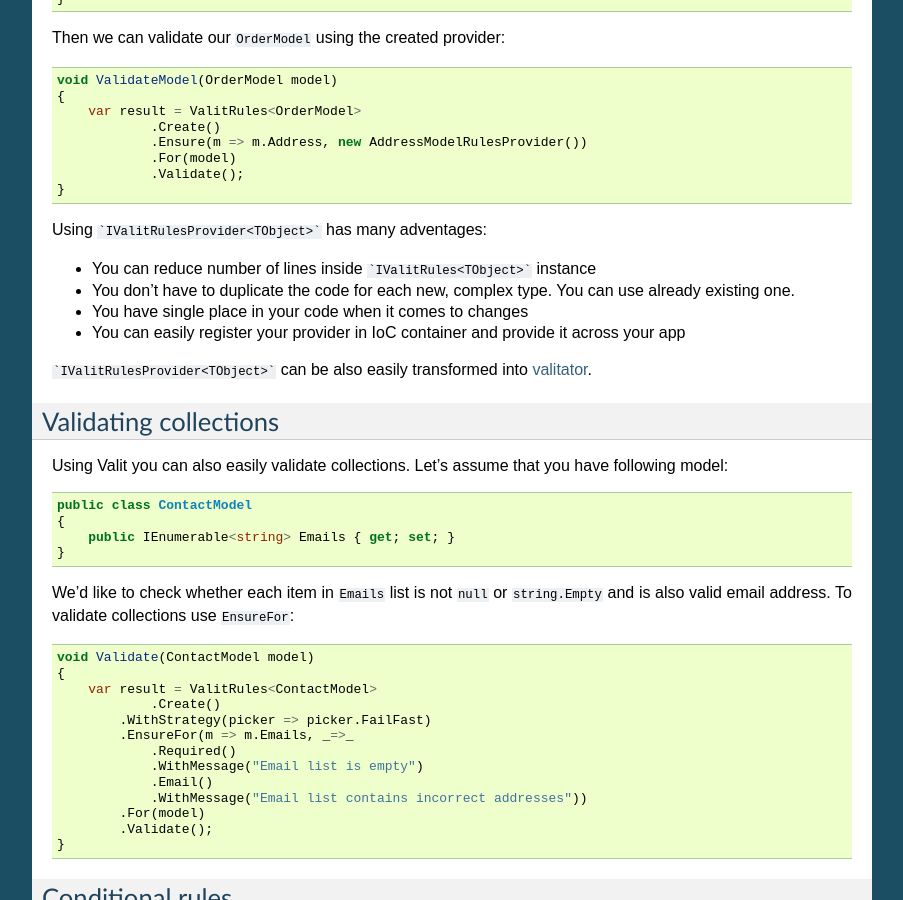
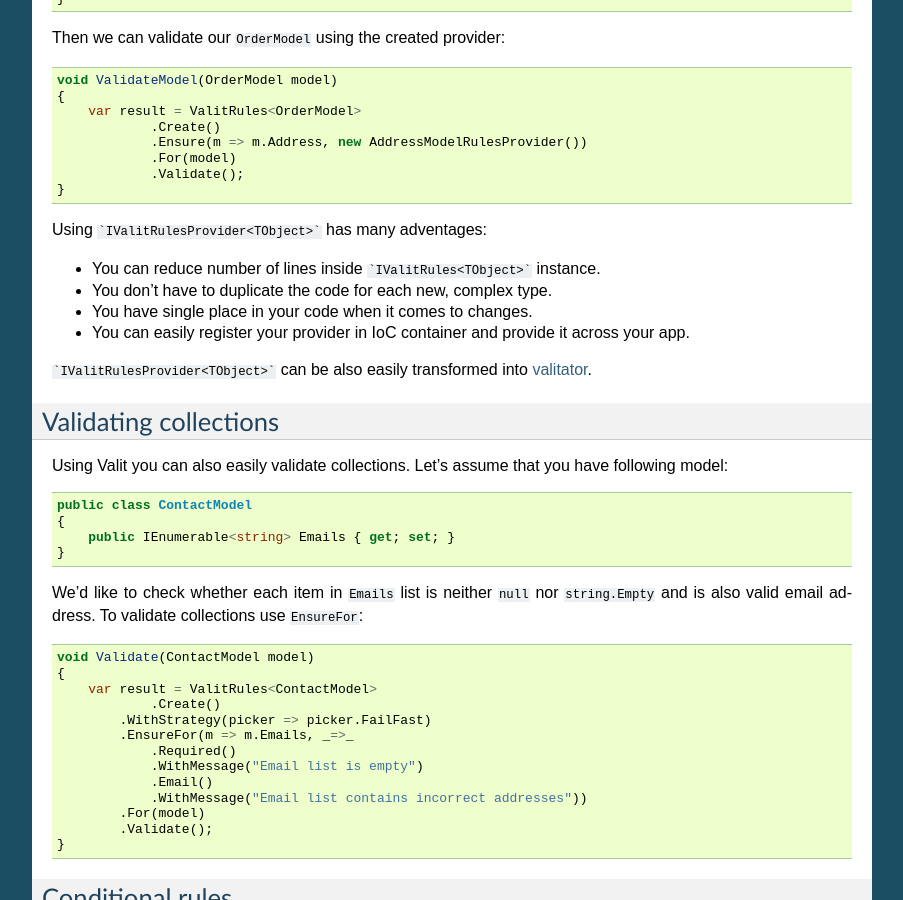
Before and after one commit to valit-stack/Valit.Docs, a Sphinx documentation site: the page built from docs/validation-rules/index.rst, in a window 1280 px wide and 900 px high, scrolled down 6690 px. Shown: the whole window, without its empty margins (198-1101 px from the left). Built offline with Sphinx 7.4.7, drawn with Linux system fonts in a browser that asks for light colours.

Commit message:
Fixed gramma in collections section

````diff
--- a/docs/validation-rules/index.rst
+++ b/docs/validation-rules/index.rst
@@ -281,10 +281,10 @@ Then we can validate our ``OrderModel`` using the created provider:
 
 Using ```IValitRulesProvider<TObject>``` has many adventages:
 
-- You can reduce number of lines inside ```IValitRules<TObject>``` instance
-- You don't have to duplicate the code for each new, complex type. You can use already existing one.
-- You have single place in your code when it comes to changes
-- You can easily register your provider in IoC container and provide it across your app
+- You can reduce number of lines inside ```IValitRules<TObject>``` instance.
+- You don't have to duplicate the code for each new, complex type.
+- You have single place in your code when it comes to changes.
+- You can easily register your provider in IoC container and provide it across your app.
 
 ```IValitRulesProvider<TObject>``` can be also easily transformed into :doc:`valitator <../valitators/index>`.
 
@@ -300,7 +300,7 @@ Using Valit you can also easily validate collections. Let's assume that you have
         public IEnumerable<string> Emails { get; set; }
     }
 
-We'd like to check whether each item in ``Emails`` list is not ``null`` or ``string.Empty`` and is also valid email address. To validate collections use ``EnsureFor``:
+We'd like to check whether each item in ``Emails`` list is neither ``null`` nor ``string.Empty`` and is also valid email address. To validate collections use ``EnsureFor``:
 
 .. sourcecode:: csharp
 
````
